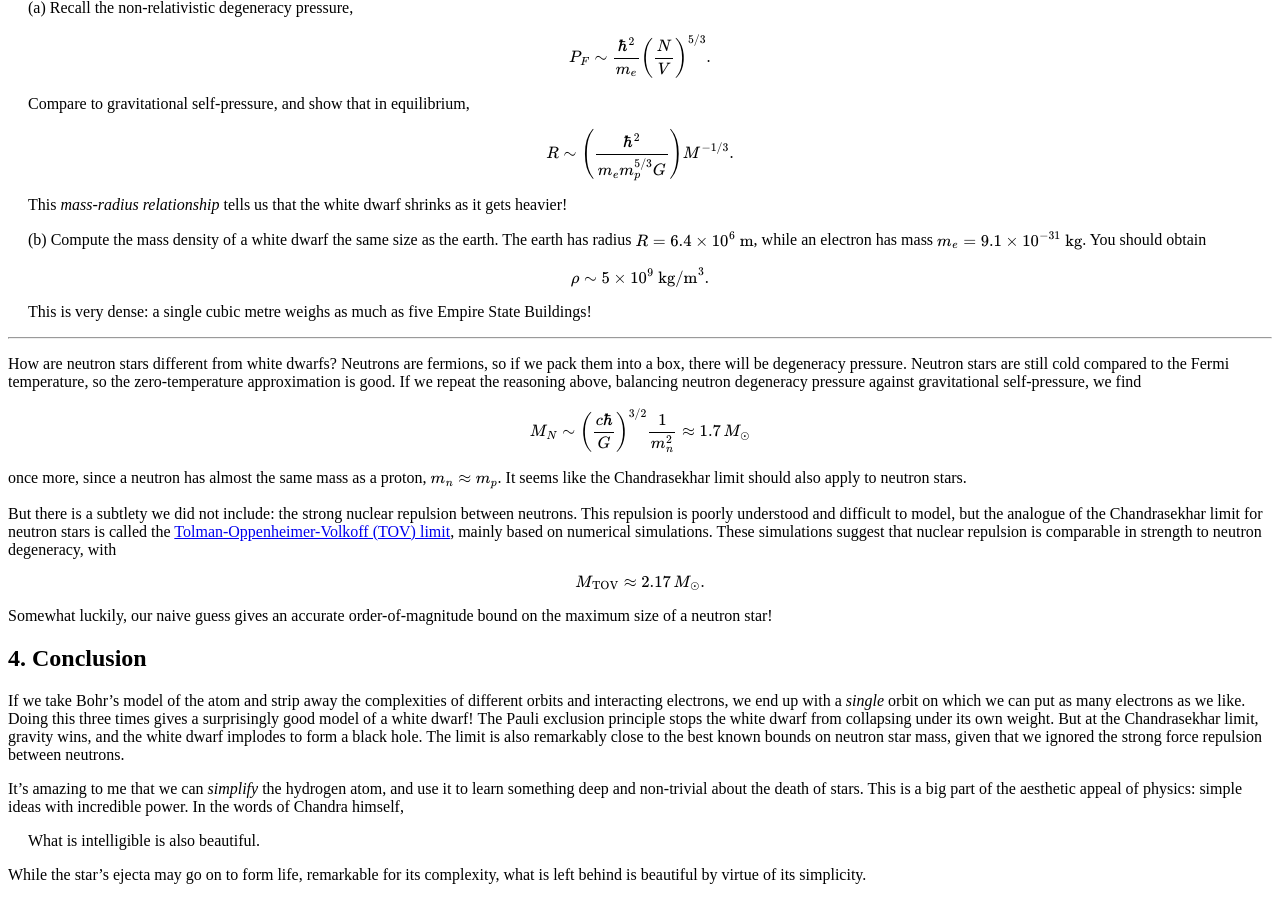
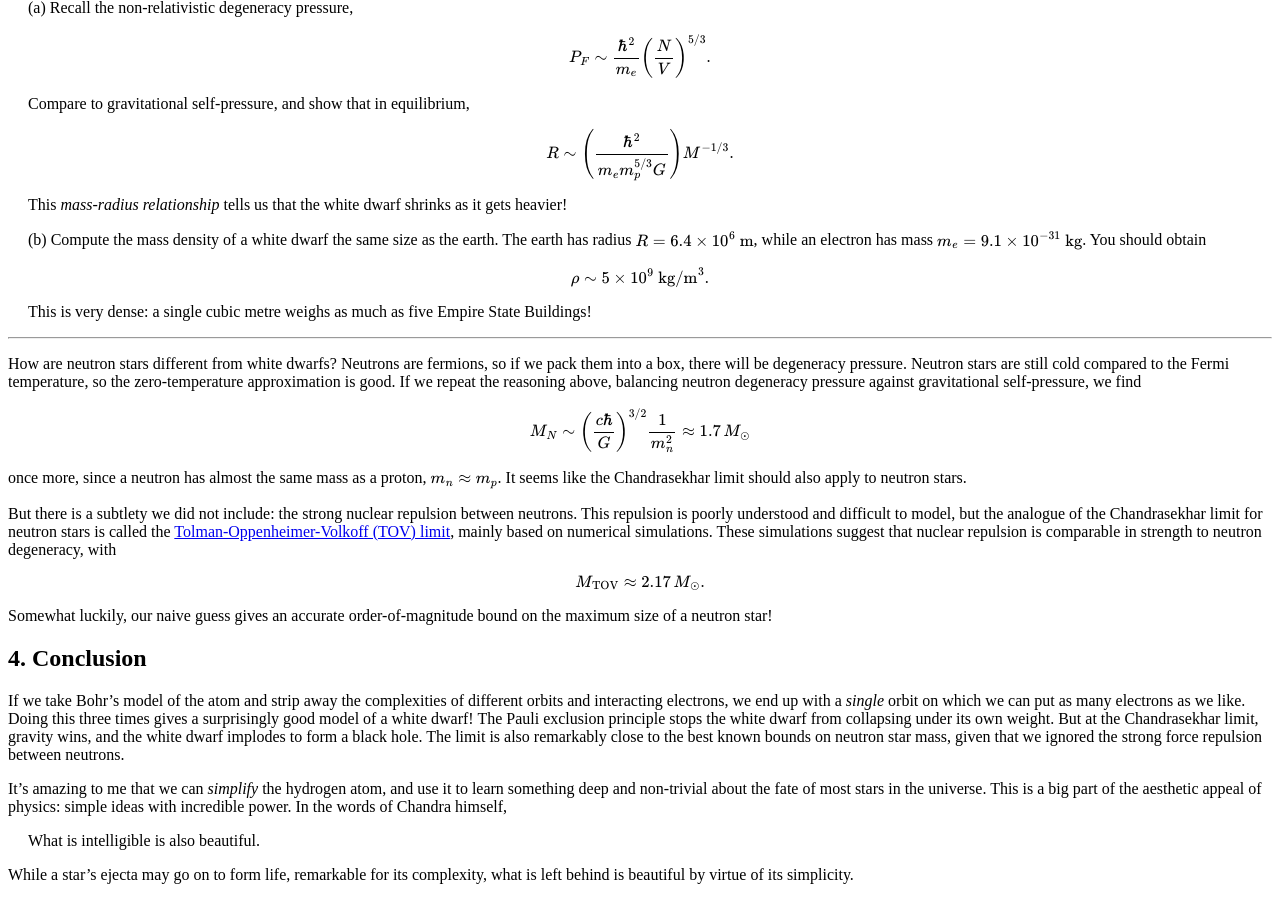
Before and after one commit to hapax/hapax.github.io, a Jekyll site: the page built from assets/chandra.md, in a window 1280 px wide and 900 px high, scrolled down 8379 px. Built offline with Jekyll 4.4.1, drawn with Linux system fonts in a browser that asks for light colours; our own code applies the rules of GitHub Pages for plain Markdown files; formulas are drawn with MathJax 3; a script that is not in the unit is left out.

Commit message:
Update chandra.md

```diff
--- a/assets/chandra.md
+++ b/assets/chandra.md
@@ -885,7 +885,8 @@
 between neutrons.
 
 It's amazing to me that we can *simplify* the hydrogen atom, and use
-it to learn something deep and non-trivial about the death of stars.
+it to learn something deep and non-trivial about the fate of most
+stars in the universe.
 This is a big part of the aesthetic appeal of physics: simple ideas with
 incredible power.
 In the words of Chandra himself,
```
Also changed, not shown: other parts of assets/chandra.md (+1 -1 lines).
